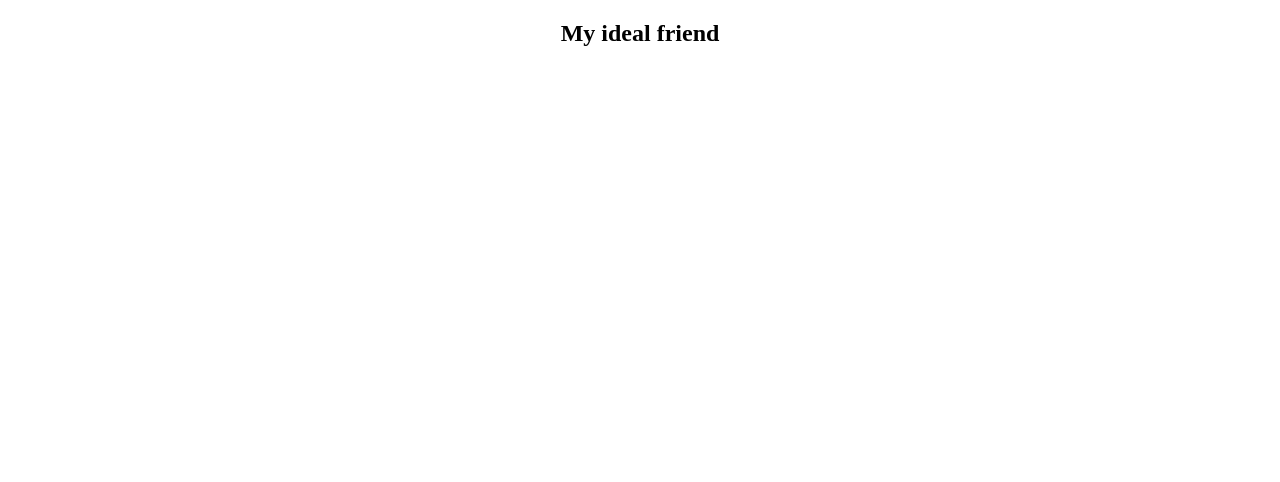
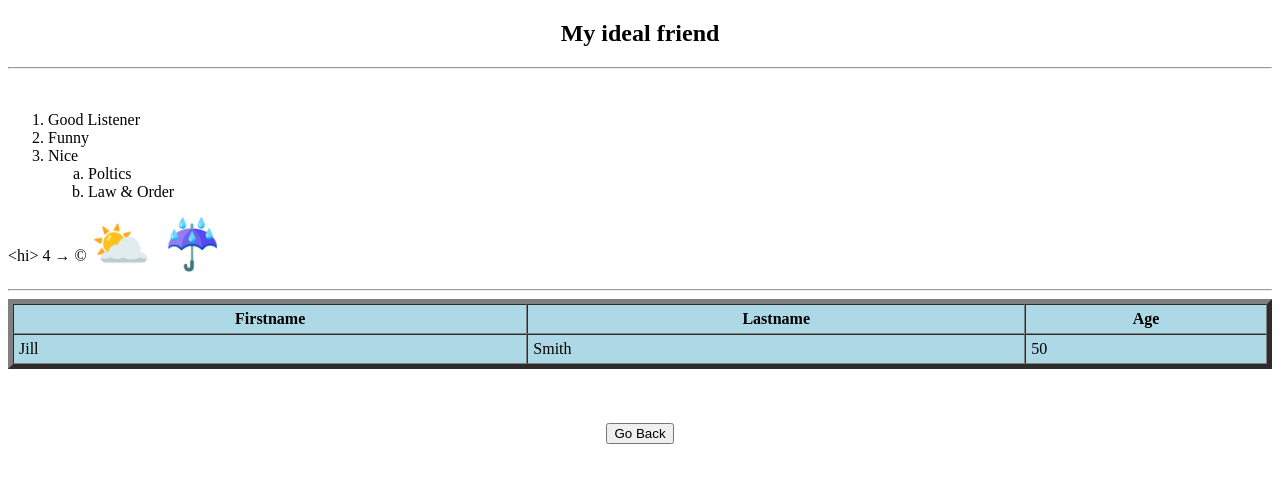
Before and after one commit to AlexYuriaan/CS-Website, a plain HTML site: page lists.html in a window 1280 px wide. Drawn offline with Linux system fonts and the light colour scheme.

Commit message:
New Lesson & Archive Update
not quite done yet.

```diff
--- a/lists.html
+++ b/lists.html
@@ -9,4 +9,41 @@
 <center>
 <h2>My ideal friend</h2>
 </center>
+<hr><br>
+<ol>
+    <li>Good Listener</li>
+    <li>Funny</li>
+    <li>Nice</li>
+    <ol type="a">
+    <li>Poltics</li>
+    <li>Law &amp; Order</li>
+</ol>
+
+</ol>
+<p>&lt;hi&gt; 4
+&rarr; &copy;
+<font size=10>&#9925; &#9748;</font>
+</p><hr>
+
+<table border=5 width="100%"
+bgcolor="lightblue" cellspacing="0"
+cellpadding="5">
+<tr>
+    <th>Firstname</th>
+    <th>Lastname</th>
+    <th>Age</th>
+    </tr>
+<tr>
+    <td>Jill</td>
+    <td>Smith</td>
+     <td>50</td>
+    </tr>
+</table>
+
+<br> <br> <br><a href="index.html">
+   <center><button type="button" onclick="onClickPage11" <h2>Go Back</h2></center>
+    </button>
+</a>
+
+</body>
 </html>
```
Also changed, not shown: archive.html (+4 -2 lines), contactme.html (+1 -1 lines).
